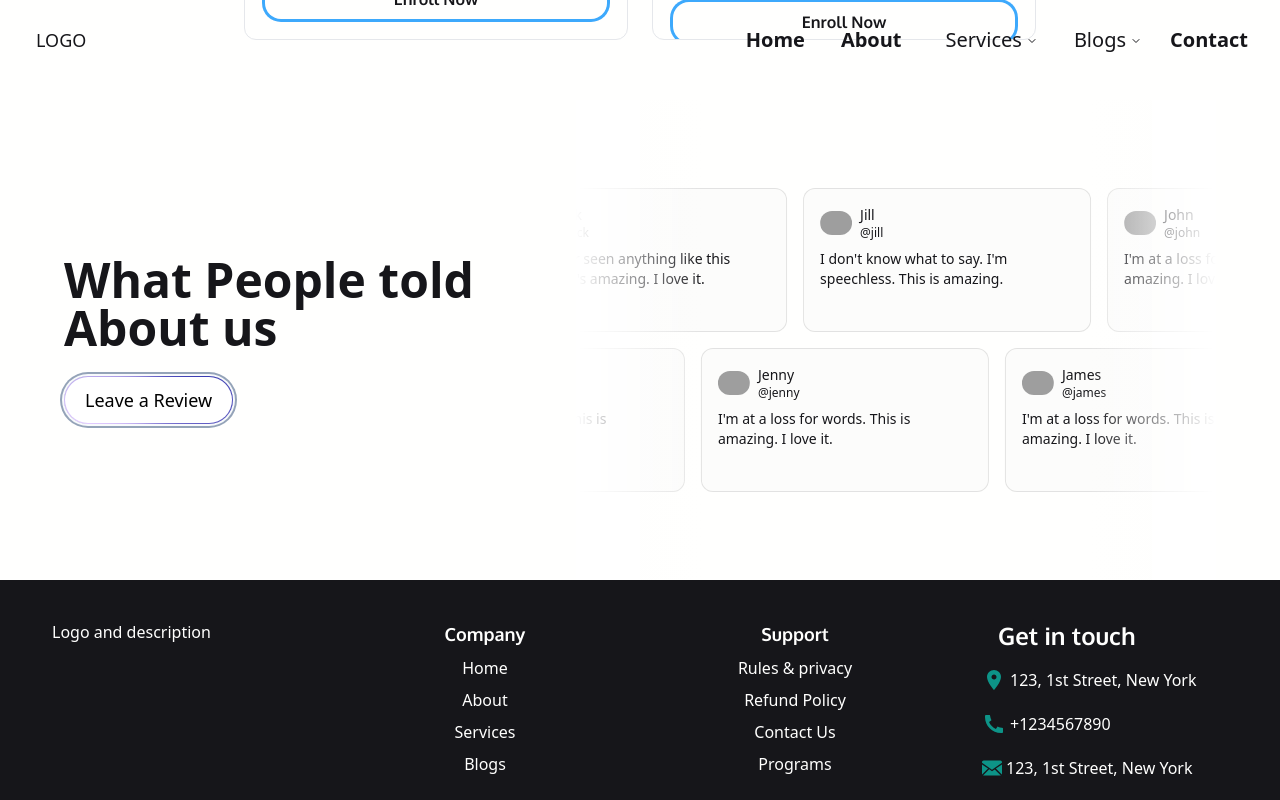
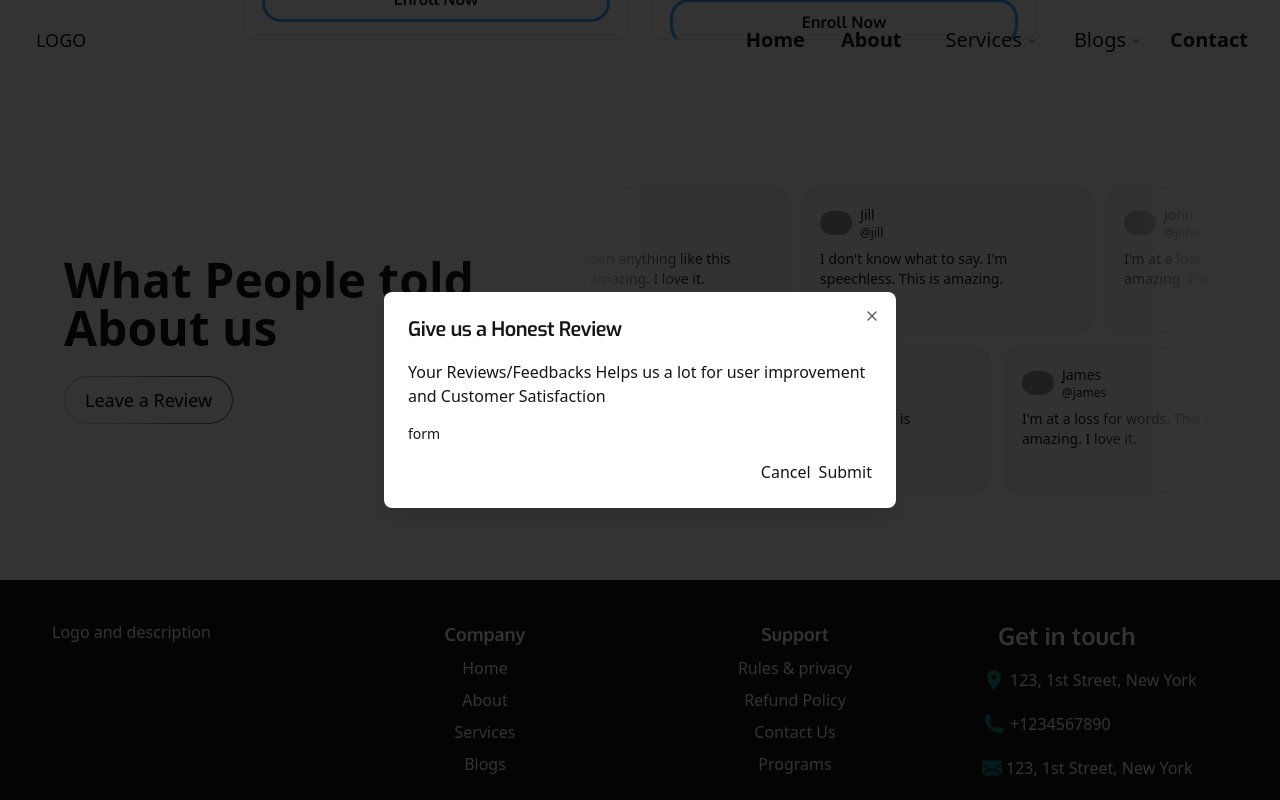
Before and after one commit to karthik1915/mindbee, a Next.js app: page / in a window 1280 px wide. Both pictures are taken after a click on the button "Leave a Review". Shown: the part 1948-2748 px from the top of the page. Built offline with nearby package versions, Linux system fonts and the light colour scheme; grey boxes are pictures that could not be loaded.

Commit message:
created review dialog

```diff
--- /dev/null
+++ b/app/components/Reviews/DialogForm.tsx
@@ -0,0 +1,22 @@
+import {
+  DialogClose,
+  DialogDescription,
+  DialogFooter,
+} from "@/components/ui/dialog";
+import React from "react";
+
+type Props = {};
+
+const DialogForm = (props: Props) => {
+  return (
+    <>
+      <DialogDescription>form</DialogDescription>
+      <DialogFooter>
+        <DialogClose>Cancel</DialogClose>
+        <button>Submit</button>
+      </DialogFooter>
+    </>
+  );
+};
+
+export default DialogForm;
--- a/app/components/Reviews/index.tsx
+++ b/app/components/Reviews/index.tsx
@@ -2,6 +2,15 @@
 import Image from "next/image";
 import { cn } from "@/lib/utils";
 import Marquee from "@/components/magicui/marquee";
+import {
+  Dialog,
+  DialogTitle,
+  DialogContent,
+  DialogTrigger,
+  DialogDescription,
+  DialogHeader,
+} from "@/components/ui/dialog";
+import DialogForm from "./DialogForm";
 type Props = {};
 
 const reviews = [
@@ -49,15 +58,29 @@
 function Reviews({}: Props) {
   return (
     <div className="relative mx-auto grid w-full max-w-6xl grid-rows-[0.4fr,1fr] items-center justify-center text-center lg:grid-cols-[0.8fr,1fr] lg:grid-rows-1 lg:items-center lg:justify-start lg:text-left">
+      <Dialog>
         <div>
           <p className="mb-6 text-5xl font-bold">What People told About us</p>
+          <DialogTrigger asChild>
             <button className="relative inline-flex h-12 overflow-hidden rounded-full p-[1px] focus:outline-none focus:ring-2 focus:ring-slate-400 focus:ring-offset-2 focus:ring-offset-slate-50">
               <span className="absolute inset-[-1000%] animate-[spin_2s_linear_infinite] bg-[conic-gradient(from_90deg_at_50%_50%,#E2CBFF_0%,#393BB2_50%,#E2CBFF_100%)]" />
               <span className="inline-flex h-full w-full cursor-pointer items-center justify-center rounded-full bg-white px-5 py-2 text-lg font-medium text-black backdrop-blur-3xl transition-all duration-200 hover:bg-opacity-65">
                 Leave a Review
               </span>
             </button>
+          </DialogTrigger>
+          <DialogContent className="border-none">
+            <DialogTitle className="font-exo text-xl">
+              Give us a Honest Review
+            </DialogTitle>
+            <DialogHeader className="">
+              Your Reviews/Feedbacks Helps us a lot for user improvement and
+              Customer Satisfaction
+            </DialogHeader>
+            <DialogForm />
+          </DialogContent>
         </div>
+      </Dialog>
       <div className="relative flex h-full w-full flex-col items-center justify-center overflow-hidden bg-background py-20">
         <Marquee pauseOnHover className="[--duration:20s]">
           {firstRow.map((review) => (
--- a/app/page.tsx
+++ b/app/page.tsx
@@ -1,6 +1,5 @@
 import Courses from "./components/Courses";
 import Footer from "./components/footer";
-import HeroSection from "./components/HeroSection";
 import HeroSection2 from "./components/HeroSection2";
 import { OrbitingSection } from "./components/OrbitingSection";
 import Reviews from "./components/Reviews";
@@ -8,7 +7,6 @@
 export default function Home() {
   return (
     <>
-      {/* <HeroSection /> */}
       <HeroSection2 />
       <OrbitingSection />
       <Courses />
--- /dev/null
+++ b/components/ui/dialog.tsx
@@ -0,0 +1,122 @@
+"use client";
+
+import * as React from "react";
+import * as DialogPrimitive from "@radix-ui/react-dialog";
+import { X } from "lucide-react";
+
+import { cn } from "@/lib/utils";
+
+const Dialog = DialogPrimitive.Root;
+
+const DialogTrigger = DialogPrimitive.Trigger;
+
+const DialogPortal = DialogPrimitive.Portal;
+
+const DialogClose = DialogPrimitive.Close;
+
+const DialogOverlay = React.forwardRef<
+  React.ElementRef<typeof DialogPrimitive.Overlay>,
+  React.ComponentPropsWithoutRef<typeof DialogPrimitive.Overlay>
+>(({ className, ...props }, ref) => (
+  <DialogPrimitive.Overlay
+    ref={ref}
+    className={cn(
+      "fixed inset-0 z-50 bg-black/80 data-[state=open]:animate-in data-[state=closed]:animate-out data-[state=closed]:fade-out-0 data-[state=open]:fade-in-0",
+      className,
+    )}
+    {...props}
+  />
+));
+DialogOverlay.displayName = DialogPrimitive.Overlay.displayName;
+
+const DialogContent = React.forwardRef<
+  React.ElementRef<typeof DialogPrimitive.Content>,
+  React.ComponentPropsWithoutRef<typeof DialogPrimitive.Content>
+>(({ className, children, ...props }, ref) => (
+  <DialogPortal>
+    <DialogOverlay />
+    <DialogPrimitive.Content
+      ref={ref}
+      className={cn(
+        "fixed left-[50%] top-[50%] z-50 grid w-full max-w-lg translate-x-[-50%] translate-y-[-50%] gap-4 border bg-background p-6 shadow-lg duration-200 data-[state=open]:animate-in data-[state=closed]:animate-out data-[state=closed]:fade-out-0 data-[state=open]:fade-in-0 data-[state=closed]:zoom-out-95 data-[state=open]:zoom-in-95 data-[state=closed]:slide-out-to-left-1/2 data-[state=closed]:slide-out-to-top-[48%] data-[state=open]:slide-in-from-left-1/2 data-[state=open]:slide-in-from-top-[48%] sm:rounded-lg",
+        className,
+      )}
+      {...props}
+    >
+      {children}
+      <DialogPrimitive.Close className="focus:ring-ring data-[state=open]:bg-accent data-[state=open]:text-muted-foreground absolute right-4 top-4 rounded-sm opacity-70 ring-offset-background transition-opacity hover:opacity-100 focus:outline-none focus:ring-2 focus:ring-offset-2 disabled:pointer-events-none">
+        <X className="h-4 w-4" />
+        <span className="sr-only">Close</span>
+      </DialogPrimitive.Close>
+    </DialogPrimitive.Content>
+  </DialogPortal>
+));
+DialogContent.displayName = DialogPrimitive.Content.displayName;
+
+const DialogHeader = ({
+  className,
+  ...props
+}: React.HTMLAttributes<HTMLDivElement>) => (
+  <div
+    className={cn(
+      "flex flex-col space-y-1.5 text-center sm:text-left",
+      className,
+    )}
+    {...props}
+  />
+);
+DialogHeader.displayName = "DialogHeader";
+
+const DialogFooter = ({
+  className,
+  ...props
+}: React.HTMLAttributes<HTMLDivElement>) => (
+  <div
+    className={cn(
+      "flex flex-col-reverse sm:flex-row sm:justify-end sm:space-x-2",
+      className,
+    )}
+    {...props}
+  />
+);
+DialogFooter.displayName = "DialogFooter";
+
+const DialogTitle = React.forwardRef<
+  React.ElementRef<typeof DialogPrimitive.Title>,
+  React.ComponentPropsWithoutRef<typeof DialogPrimitive.Title>
+>(({ className, ...props }, ref) => (
+  <DialogPrimitive.Title
+    ref={ref}
+    className={cn(
+      "text-lg font-semibold leading-none tracking-tight",
+      className,
+    )}
+    {...props}
+  />
+));
+DialogTitle.displayName = DialogPrimitive.Title.displayName;
+
+const DialogDescription = React.forwardRef<
+  React.ElementRef<typeof DialogPrimitive.Description>,
+  React.ComponentPropsWithoutRef<typeof DialogPrimitive.Description>
+>(({ className, ...props }, ref) => (
+  <DialogPrimitive.Description
+    ref={ref}
+    className={cn("text-muted-foreground text-sm", className)}
+    {...props}
+  />
+));
+DialogDescription.displayName = DialogPrimitive.Description.displayName;
+
+export {
+  Dialog,
+  DialogPortal,
+  DialogOverlay,
+  DialogClose,
+  DialogTrigger,
+  DialogContent,
+  DialogHeader,
+  DialogFooter,
+  DialogTitle,
+  DialogDescription,
+};
--- a/package.json
+++ b/package.json
@@ -9,6 +9,7 @@
     "lint": "next lint"
   },
   "dependencies": {
+    "@radix-ui/react-dialog": "^1.1.0",
     "@radix-ui/react-icons": "^1.3.0",
     "@radix-ui/react-navigation-menu": "^1.1.4",
     "class-variance-authority": "^0.7.0",
```
Also changed, not shown: app/components/HeroSection2/index.tsx (+0 -13 lines), 1 other file (tests, documents, lock files or other folders). Lines whose indentation alone changed are shown as unchanged.
